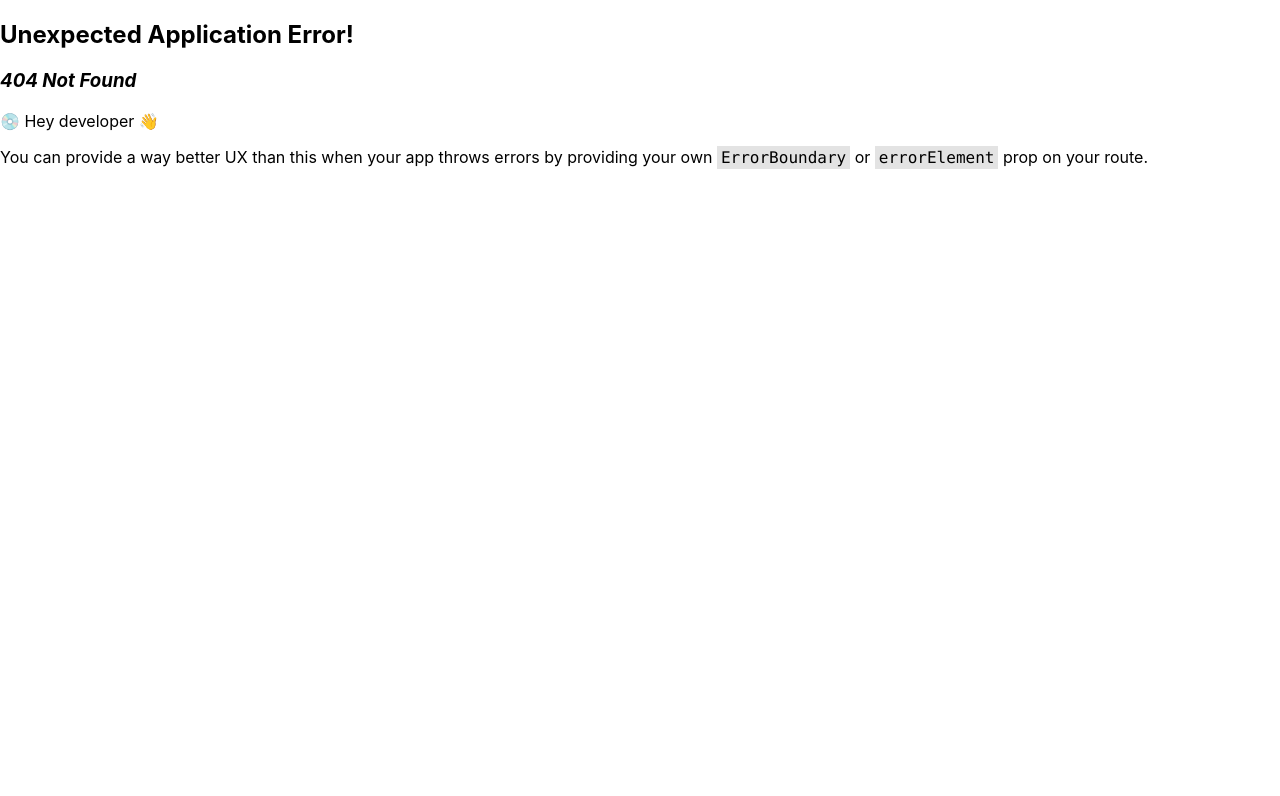
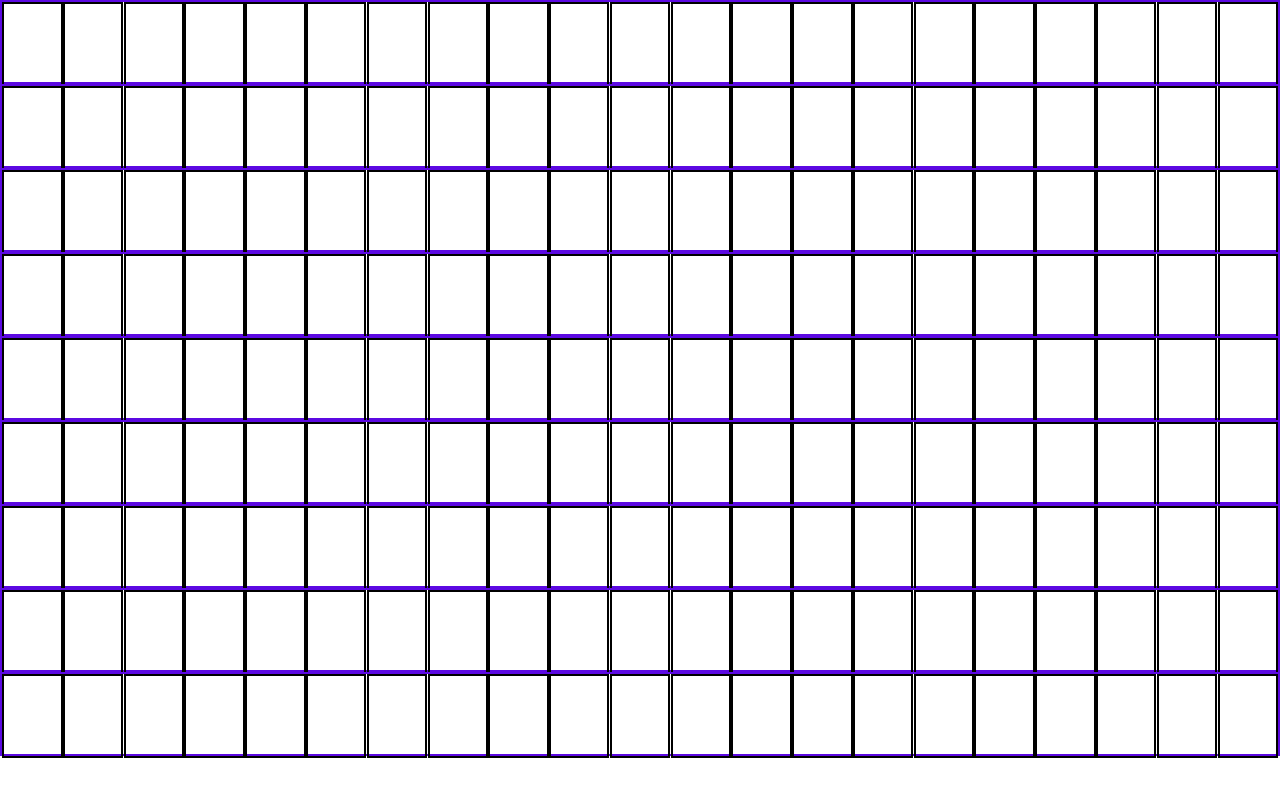
Before and after one commit to bed-com-27-20/Animeted-Pages, a React (Create React App) app: page /matrixpage in a window 1280 px wide. Before the commit this address had no page. Shown: the top 796 px of the page. Built offline with nearby package versions, Linux system fonts and the light colour scheme.

Commit message:
finished the div that changes color

```diff
--- a/src/App.css
+++ b/src/App.css
@@ -1,38 +1,15 @@
-.App {
-  text-align: center;
+.listyle{
+  display: flex;
+  flex-direction: column;
+  justify-content: space-between;
+  font-weight: 100;
+  text-decoration: none; font-weight: 600;
+  font-size: larger;
+  font-family: 'Times New Roman', Times, serif;
+  color: black;
 }
 
-.App-logo {
-  height: 40vmin;
-  pointer-events: none;
+.listyle:hover{
+  color: green;
+
 }
-
-@media (prefers-reduced-motion: no-preference) {
-  .App-logo {
-    animation: App-logo-spin infinite 20s linear;
-  }
-}
-
-.App-header {
-  background-color: #282c34;
-  min-height: 100vh;
-  display: flex;
-  flex-direction: column;
-  align-items: center;
-  justify-content: center;
-  font-size: calc(10px + 2vmin);
-  color: white;
-}
-
-.App-link {
-  color: #61dafb;
-}
-
-@keyframes App-logo-spin {
-  from {
-    transform: rotate(0deg);
-  }
-  to {
-    transform: rotate(360deg);
-  }
-}
--- a/src/App.js
+++ b/src/App.js
@@ -1,10 +1,12 @@
-import logo from './logo.svg';
 import './App.css';
+import { Link } from 'react-router-dom';
 
 function App() {
   return (
     <div>
-      Nothing here
+     <ul>
+      <li><Link to="/matrixpage" className='listyle'>MatrixPage</Link></li>
+     </ul>
     </div>
   );
 }
--- /dev/null
+++ b/src/Login&SignUpPages/MatrixPage/Matrixpage.jsx
@@ -0,0 +1,408 @@
+import React from 'react'
+import './matrix.css'
+
+function Matrixpage() {
+  return (
+   <div className='allin'>
+    <div className='matrixBox'>
+    <div className='div11'>
+    </div>
+    <div className='div11'>
+    </div>
+    <div className='div11'>
+    </div>
+    <div className='div11'>
+    </div>
+    <div className='div11'>
+    </div>
+    <div className='div11'>
+    </div>
+    <div className='div11'>
+    </div>
+    <div className='div11'>
+    </div>
+    <div className='div11'>
+    </div>
+    <div className='div11'>
+    </div>
+    <div className='div11'>
+    </div>
+    <div className='div11'>
+    </div>
+    <div className='div11'>
+    </div>
+    <div className='div11'>
+    </div>
+    <div className='div11'>
+    </div>
+    <div className='div11'>
+    </div>
+    <div className='div11'>
+    </div>
+    <div className='div11'>
+    </div>
+    <div className='div11'>
+    </div>
+    <div className='div11'>
+    </div>
+    <div className='div11'>
+    </div>
+   </div>
+   <div className='matrixBox'>
+    <div className='div11'>
+    </div>
+    <div className='div11'>
+    </div>
+    <div className='div11'>
+    </div>
+    <div className='div11'>
+    </div>
+    <div className='div11'>
+    </div>
+    <div className='div11'>
+    </div>
+    <div className='div11'>
+    </div>
+    <div className='div11'>
+    </div>
+    <div className='div11'>
+    </div>
+    <div className='div11'>
+    </div>
+    <div className='div11'>
+    </div>
+    <div className='div11'>
+    </div>
+    <div className='div11'>
+    </div>
+    <div className='div11'>
+    </div>
+    <div className='div11'>
+    </div>
+    <div className='div11'>
+    </div>
+    <div className='div11'>
+    </div>
+    <div className='div11'>
+    </div>
+    <div className='div11'>
+    </div>
+    <div className='div11'>
+    </div>
+    <div className='div11'>
+    </div>
+   </div>
+   <div className='matrixBox'>
+    <div className='div11'>
+    </div>
+    <div className='div11'>
+    </div>
+    <div className='div11'>
+    </div>
+    <div className='div11'>
+    </div>
+    <div className='div11'>
+    </div>
+    <div className='div11'>
+    </div>
+    <div className='div11'>
+    </div>
+    <div className='div11'>
+    </div>
+    <div className='div11'>
+    </div>
+    <div className='div11'>
+    </div>
+    <div className='div11'>
+    </div>
+    <div className='div11'>
+    </div>
+    <div className='div11'>
+    </div>
+    <div className='div11'>
+    </div>
+    <div className='div11'>
+    </div>
+    <div className='div11'>
+    </div>
+    <div className='div11'>
+    </div>
+    <div className='div11'>
+    </div>
+    <div className='div11'>
+    </div>
+    <div className='div11'>
+    </div>
+    <div className='div11'>
+    </div>
+   </div>
+   <div className='matrixBox'>
+    <div className='div11'>
+    </div>
+    <div className='div11'>
+    </div>
+    <div className='div11'>
+    </div>
+    <div className='div11'>
+    </div>
+    <div className='div11'>
+    </div>
+    <div className='div11'>
+    </div>
+    <div className='div11'>
+    </div>
+    <div className='div11'>
+    </div>
+    <div className='div11'>
+    </div>
+    <div className='div11'>
+    </div>
+    <div className='div11'>
+    </div>
+    <div className='div11'>
+    </div>
+    <div className='div11'>
+    </div>
+    <div className='div11'>
+    </div>
+    <div className='div11'>
+    </div>
+    <div className='div11'>
+    </div>
+    <div className='div11'>
+    </div>
+    <div className='div11'>
+    </div>
+    <div className='div11'>
+    </div>
+    <div className='div11'>
+    </div>
+    <div className='div11'>
+    </div>
+   </div>
+   <div className='matrixBox'>
+    <div className='div11'>
+    </div>
+    <div className='div11'>
+    </div>
+    <div className='div11'>
+    </div>
+    <div className='div11'>
+    </div>
+    <div className='div11'>
+    </div>
+    <div className='div11'>
+    </div>
+    <div className='div11'>
+    </div>
+    <div className='div11'>
+    </div>
+    <div className='div11'>
+    </div>
+    <div className='div11'>
+    </div>
+    <div className='div11'>
+    </div>
+    <div className='div11'>
+    </div>
+    <div className='div11'>
+    </div>
+    <div className='div11'>
+    </div>
+    <div className='div11'>
+    </div>
+    <div className='div11'>
+    </div>
+    <div className='div11'>
+    </div>
+    <div className='div11'>
+    </div>
+    <div className='div11'>
+    </div>
+    <div className='div11'>
+    </div>
+    <div className='div11'>
+    </div>
+   </div>
+   <div className='matrixBox'>
+    <div className='div11'>
+    </div>
+    <div className='div11'>
+    </div>
+    <div className='div11'>
+    </div>
+    <div className='div11'>
+    </div>
+    <div className='div11'>
+    </div>
+    <div className='div11'>
+    </div>
+    <div className='div11'>
+    </div>
+    <div className='div11'>
+    </div>
+    <div className='div11'>
+    </div>
+    <div className='div11'>
+    </div>
+    <div className='div11'>
+    </div>
+    <div className='div11'>
+    </div>
+    <div className='div11'>
+    </div>
+    <div className='div11'>
+    </div>
+    <div className='div11'>
+    </div>
+    <div className='div11'>
+    </div>
+    <div className='div11'>
+    </div>
+    <div className='div11'>
+    </div>
+    <div className='div11'>
+    </div>
+    <div className='div11'>
+    </div>
+    <div className='div11'>
+    </div>
+   </div>
+   <div className='matrixBox'>
+    <div className='div11'>
+    </div>
+    <div className='div11'>
+    </div>
+    <div className='div11'>
+    </div>
+    <div className='div11'>
+    </div>
+    <div className='div11'>
+    </div>
+    <div className='div11'>
+    </div>
+    <div className='div11'>
+    </div>
+    <div className='div11'>
+    </div>
+    <div className='div11'>
+    </div>
+    <div className='div11'>
+    </div>
+    <div className='div11'>
+    </div>
+    <div className='div11'>
+    </div>
+    <div className='div11'>
+    </div>
+    <div className='div11'>
+    </div>
+    <div className='div11'>
+    </div>
+    <div className='div11'>
+    </div>
+    <div className='div11'>
+    </div>
+    <div className='div11'>
+    </div>
+    <div className='div11'>
+    </div>
+    <div className='div11'>
+    </div>
+    <div className='div11'>
+    </div>
+   </div>
+   <div className='matrixBox'>
+    <div className='div11'>
+    </div>
+    <div className='div11'>
+    </div>
+    <div className='div11'>
+    </div>
+    <div className='div11'>
+    </div>
+    <div className='div11'>
+    </div>
+    <div className='div11'>
+    </div>
+    <div className='div11'>
+    </div>
+    <div className='div11'>
+    </div>
+    <div className='div11'>
+    </div>
+    <div className='div11'>
+    </div>
+    <div className='div11'>
+    </div>
+    <div className='div11'>
+    </div>
+    <div className='div11'>
+    </div>
+    <div className='div11'>
+    </div>
+    <div className='div11'>
+    </div>
+    <div className='div11'>
+    </div>
+    <div className='div11'>
+    </div>
+    <div className='div11'>
+    </div>
+    <div className='div11'>
+    </div>
+    <div className='div11'>
+    </div>
+    <div className='div11'>
+    </div>
+   </div>
+   <div className='matrixBox'>
+    <div className='div11'>
+    </div>
+    <div className='div11'>
+    </div>
+    <div className='div11'>
+    </div>
+    <div className='div11'>
+    </div>
+    <div className='div11'>
+    </div>
+    <div className='div11'>
+    </div>
+    <div className='div11'>
+    </div>
+    <div className='div11'>
+    </div>
+    <div className='div11'>
+    </div>
+    <div className='div11'>
+    </div>
+    <div className='div11'>
+    </div>
+    <div className='div11'>
+    </div>
+    <div className='div11'>
+    </div>
+    <div className='div11'>
+    </div>
+    <div className='div11'>
+    </div>
+    <div className='div11'>
+    </div>
+    <div className='div11'>
+    </div>
+    <div className='div11'>
+    </div>
+    <div className='div11'>
+    </div>
+    <div className='div11'>
+    </div>
+    <div className='div11'>
+    </div>
+   </div>
+
+   </div>
+  )
+}
+
+export default Matrixpage
--- /dev/null
+++ b/src/Login&SignUpPages/MatrixPage/matrix.css
@@ -0,0 +1,28 @@
+.allin{
+    display: flex;
+    flex-direction: column;
+}
+
+.matrixBox{
+    display: flex;
+    flex-direction: row;
+    border: 2px solid rgb(92, 9, 226);
+    height: 10vh;
+}
+
+.div11{
+    border: 2px solid black;
+    margin-left: 0.2px;
+    margin-right: 0.2px;
+    height: 10vh;
+    width: 10vh;
+}
+
+.div11:hover{
+    background-color: green;
+}
+
+.div11:not(:hover){
+    transition-delay: 0.2s;
+    transition: background-color 1.5s;
+}
```
Also changed, not shown: src/index.js (+8 -2 lines).
